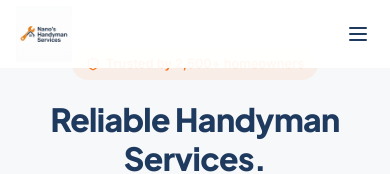
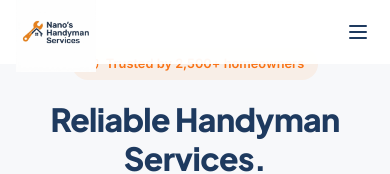
Before and after one commit to shawnholdings-creator/nanos-handyman, a React (Vite) app in the folder client/: page / in a window 390 px wide. Shown: the top 174 px of the page. Built offline with nearby package versions, Linux system fonts and the light colour scheme.

Commit message:
Logo 120px with negative margin to eat whitespace padding

```diff
--- a/client/src/components/Navbar.css
+++ b/client/src/components/Navbar.css
@@ -26,8 +26,9 @@
   gap: 0;
 }
 .navbar__logo-img {
-  height: 80px;
+  height: 120px;
   width: auto;
+  margin: -20px 0;
 }
 .navbar__logo-text {
   font-family: var(--font-heading);
@@ -97,6 +98,6 @@
   .navbar__cta { display: none !important; }
   .navbar__hamburger { display: flex; }
   .navbar__mobile--open { display: flex; }
-  .navbar__logo-img { height: 56px; }
+  .navbar__logo-img { height: 80px; margin: -14px 0; }
   .navbar__logo-text { font-size: 1rem; margin-bottom: 3px; }
 }
```
